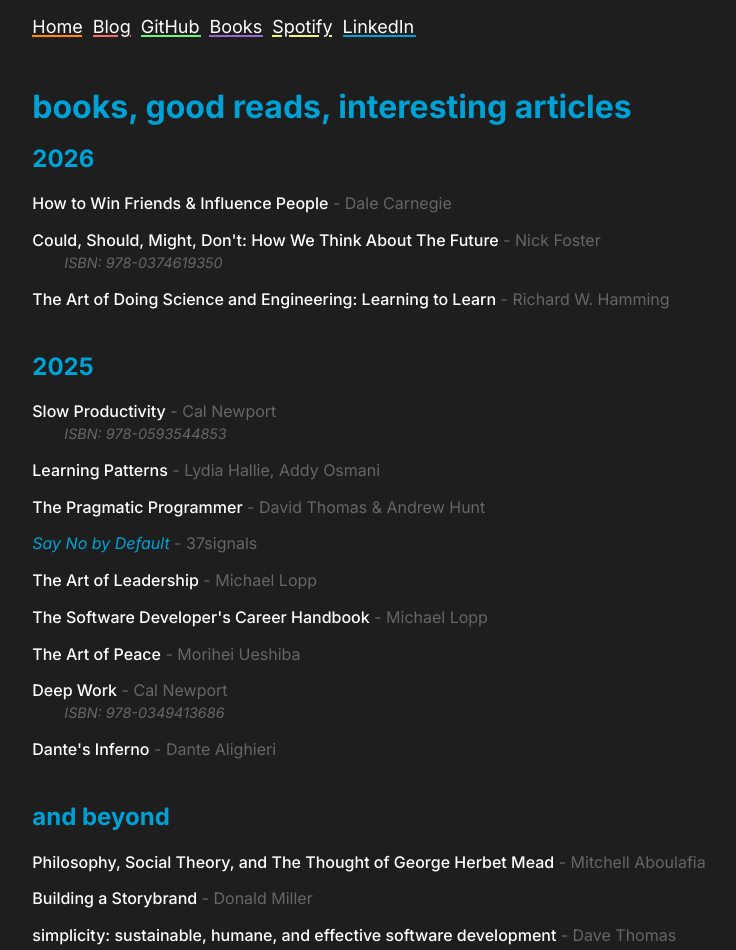
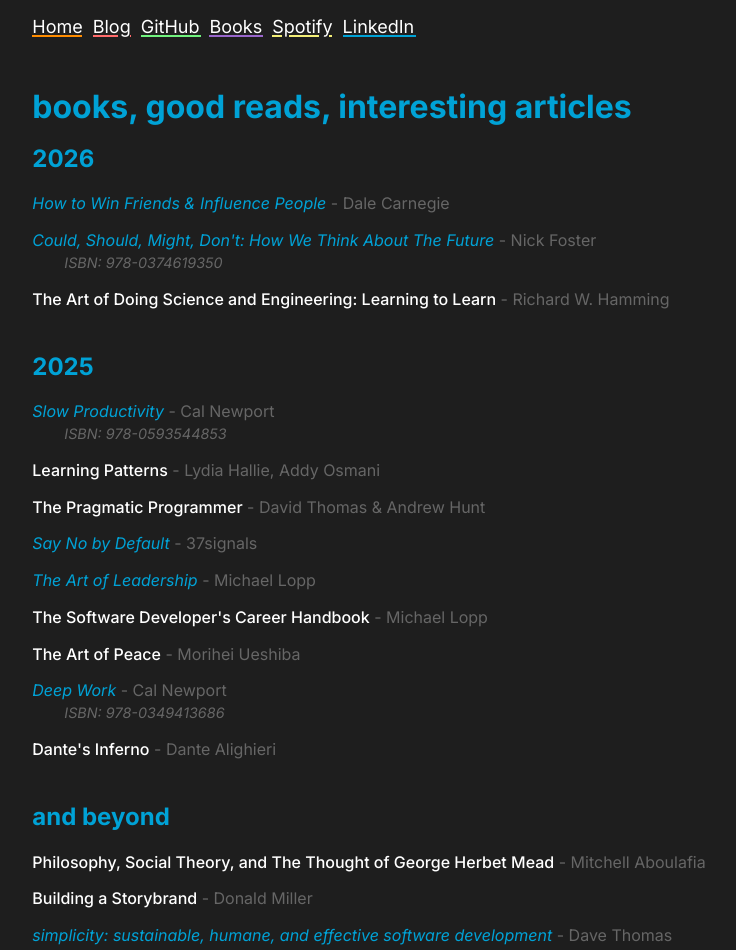
Before and after one commit to NickTheWilder/website, a Next.js app: page /books in a window 1280 px wide. Shown: the top 950 px of the page, without its empty margins (271-1007 px from the left). Built offline with nearby package versions, Linux system fonts and the light colour scheme; a web font is replaced by a local one.

Commit message:
Add goodreads links to books I like

```diff
--- a/src/app/books/page.tsx
+++ b/src/app/books/page.tsx
@@ -18,11 +18,12 @@
     {
         year: 2026,
         books: [
-            { title: "How to Win Friends & Influence People", author: "Dale Carnegie" },
+            { title: "How to Win Friends & Influence People", author: "Dale Carnegie", url: "https://www.goodreads.com/book/show/4865.How_to_Win_Friends_Influence_People" },
             {
                 title: "Could, Should, Might, Don't: How We Think About The Future",
                 author: "Nick Foster",
                 isbn: "978-0374619350",
+                url: "https://www.goodreads.com/book/show/217387801-could-should-might-don-t",
             },
 
             {
@@ -34,14 +35,14 @@
     {
         year: 2025,
         books: [
-            { title: "Slow Productivity", author: "Cal Newport", isbn: "978-0593544853" },
+            { title: "Slow Productivity", author: "Cal Newport", isbn: "978-0593544853", url: "https://www.goodreads.com/book/show/197773418-slow-productivity" },
             { title: "Learning Patterns", author: "Lydia Hallie, Addy Osmani" },
             { title: "The Pragmatic Programmer", author: "David Thomas & Andrew Hunt" },
             { title: "Say No by Default", author: "37signals", url: "https://37signals.com/podcast/say-no-by-default/" },
-            { title: "The Art of Leadership", author: "Michael Lopp" },
+            { title: "The Art of Leadership", author: "Michael Lopp", url: "https://www.goodreads.com/book/show/50083106-the-art-of-leadership" },
             { title: "The Software Developer's Career Handbook", author: "Michael Lopp" },
             { title: "The Art of Peace", author: "Morihei Ueshiba" },
-            { title: "Deep Work", author: "Cal Newport", isbn: "978-0349413686" },
+            { title: "Deep Work", author: "Cal Newport", isbn: "978-0349413686", url: "https://www.goodreads.com/book/show/25744928-deep-work" },
             { title: "Dante's Inferno", author: "Dante Alighieri" },
         ],
     },
@@ -50,7 +51,7 @@
         books: [
             { title: "Philosophy, Social Theory, and The Thought of George Herbet Mead", author: " Mitchell Aboulafia" },
             { title: "Building a Storybrand", author: "Donald Miller" },
-            { title: "simplicity: sustainable, humane, and effective software development ", author: "Dave Thomas", isbn: "979-8888651544" },
+            { title: "simplicity: sustainable, humane, and effective software development ", author: "Dave Thomas", isbn: "979-8888651544", url: "https://www.goodreads.com/book/show/229268652-simplicity" },
             { title: "Contract Testing in Action", author: "Marie Crus and Lewis Prescott", url: "/blog/contract-testing" },
             { title: "No Hello", author: "notjosh", url: "https://nohello.net/en/" },
             { title: "Limitless", author: "Jim Kwik" },
```
